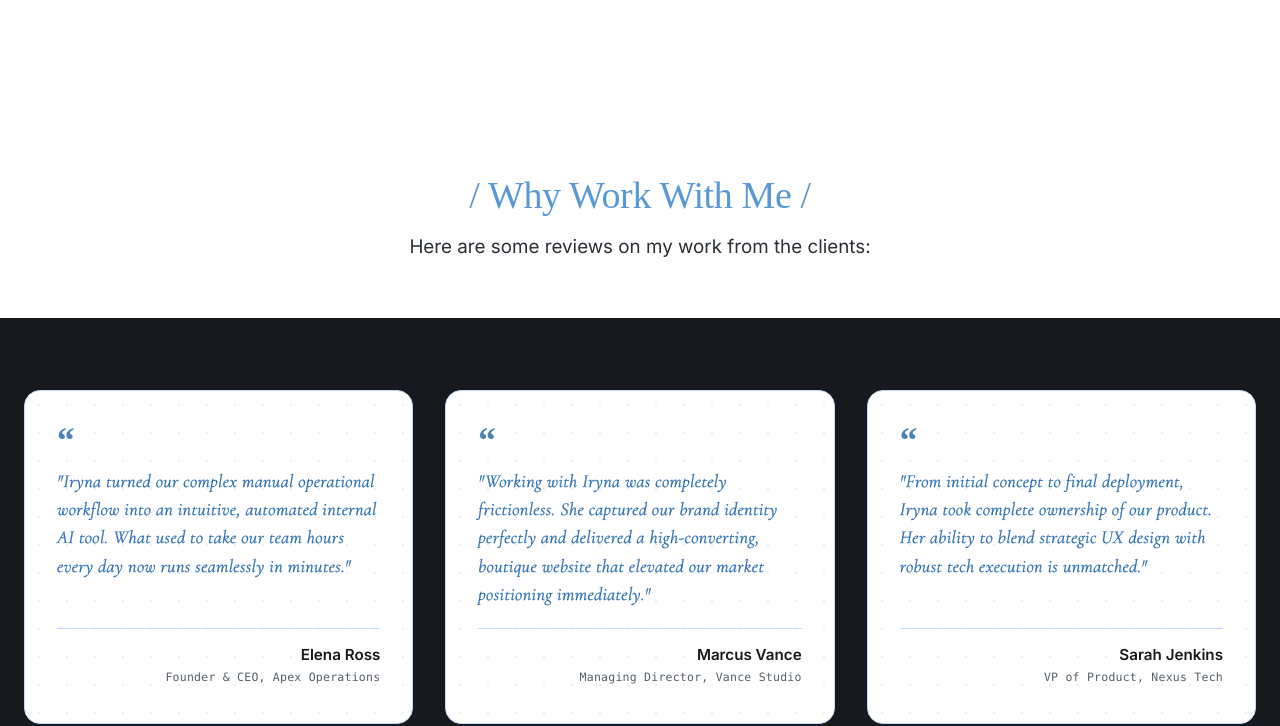
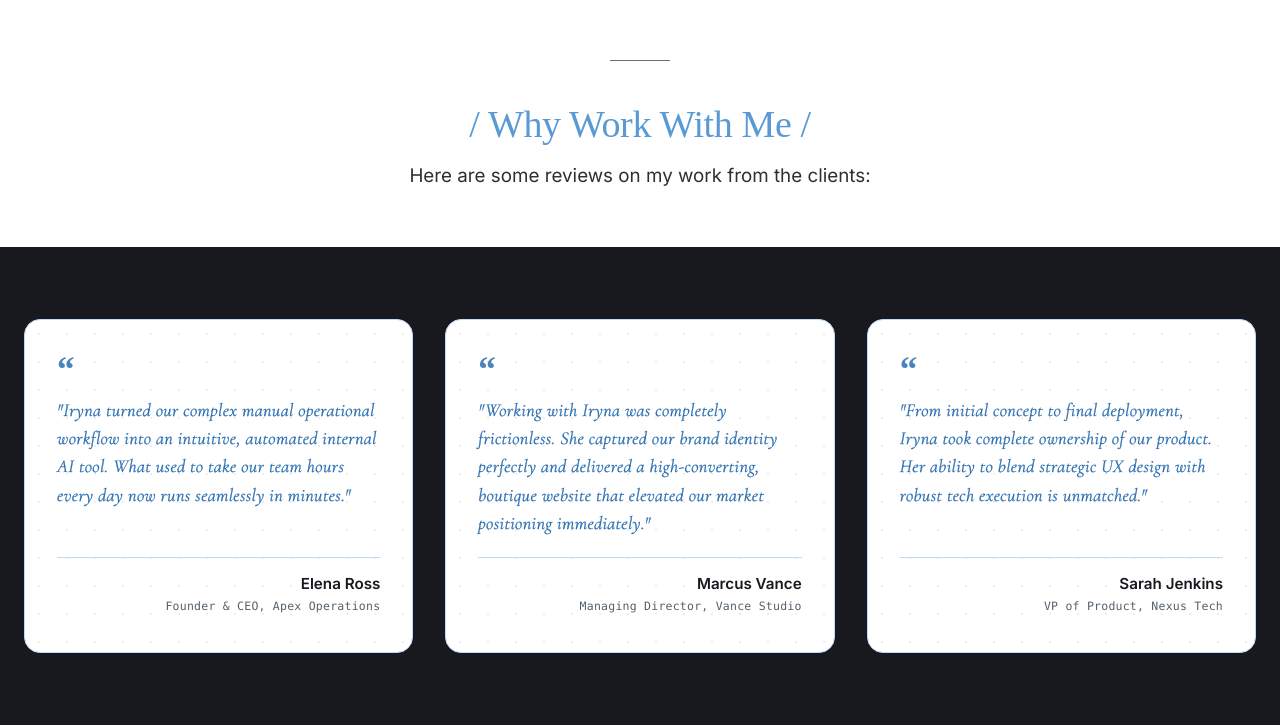
Before and after one commit to Irene2828/porfoliojuly, a Next.js app: page / in a window 1280 px wide. Shown: the part 3780-4506 px from the top of the page. Built offline with nearby package versions, Linux system fonts and the light colour scheme; no server answers; the database is empty; a web font is replaced by a local one.

Commit message:
Reintroduce top decor line for ProcessSection and reduce spacing above section by 50%

```diff
--- a/src/app/page.tsx
+++ b/src/app/page.tsx
@@ -62,7 +62,7 @@ export default async function HomePage() {
           </h2>
         </div>
 
-        <div style={{ marginBottom: '8rem' }}>
+        <div style={{ marginBottom: '4rem' }}>
           <ProjectsV2 initialProjects={publishedProjects as any} />
         </div>
 
--- a/src/app/v2/components/ProcessSection.tsx
+++ b/src/app/v2/components/ProcessSection.tsx
@@ -38,7 +38,7 @@ export default function ProcessSection() {
       id="process"
       style={{
         backgroundColor: '#ffffff',
-        padding: '6rem 0 0 0',
+        padding: '3rem 0 0 0',
         position: 'relative'
       }}
     >
@@ -52,6 +52,15 @@ export default function ProcessSection() {
 
       {/* Centered Section Header (Outside the Black Frame) */}
       <div className="container" style={{ textAlign: 'center', marginBottom: '3.5rem' }}>
+        {/* Short decor line above section heading */}
+        <div style={{
+          width: '60px',
+          height: '1px',
+          backgroundColor: '#0b0c10',
+          margin: '0 auto 2.5rem auto',
+          opacity: 0.6
+        }} />
+
         {/* Section Heading */}
         <h2 style={{
           fontFamily: "'Times New Roman', Times, Georgia, serif",
```
